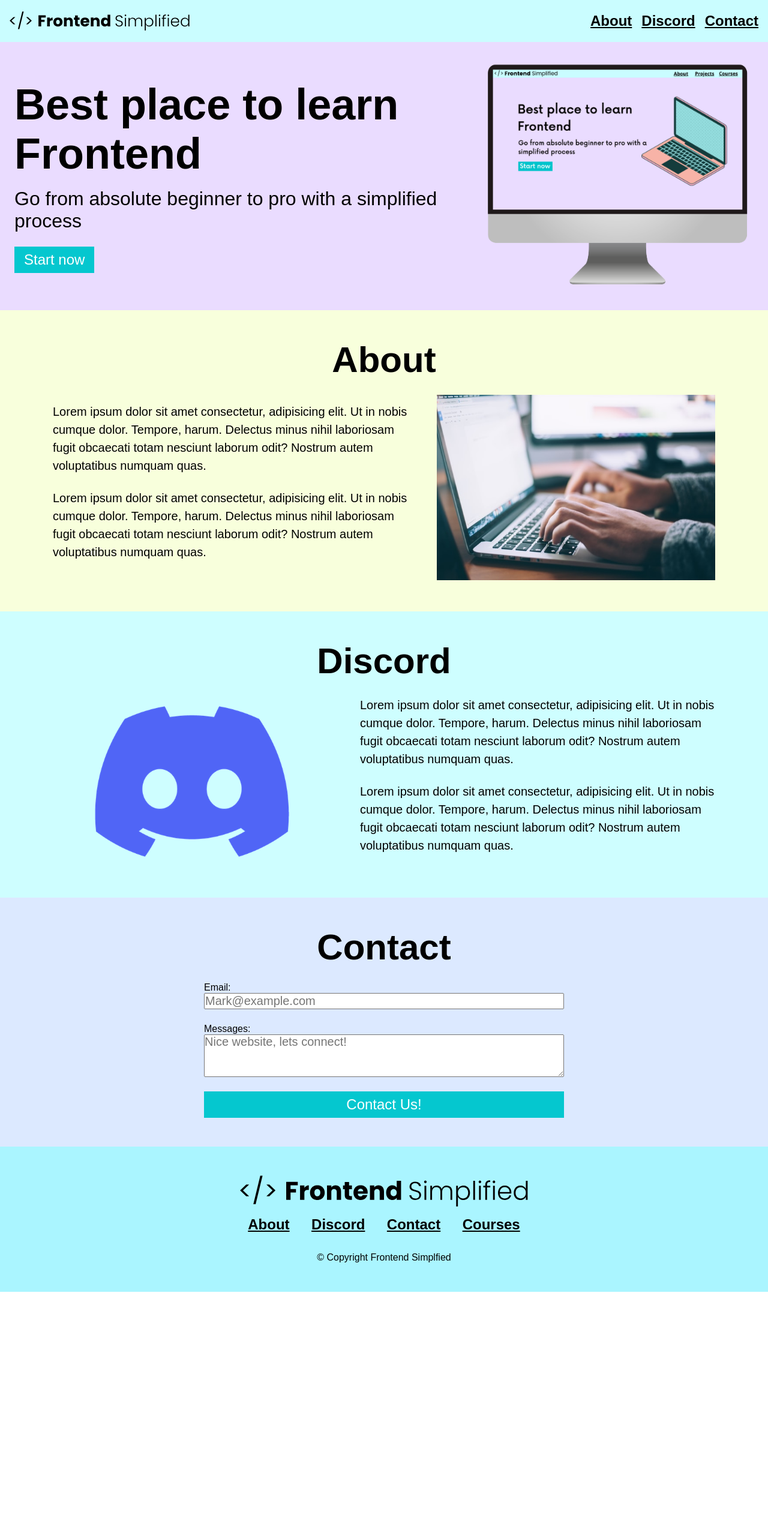
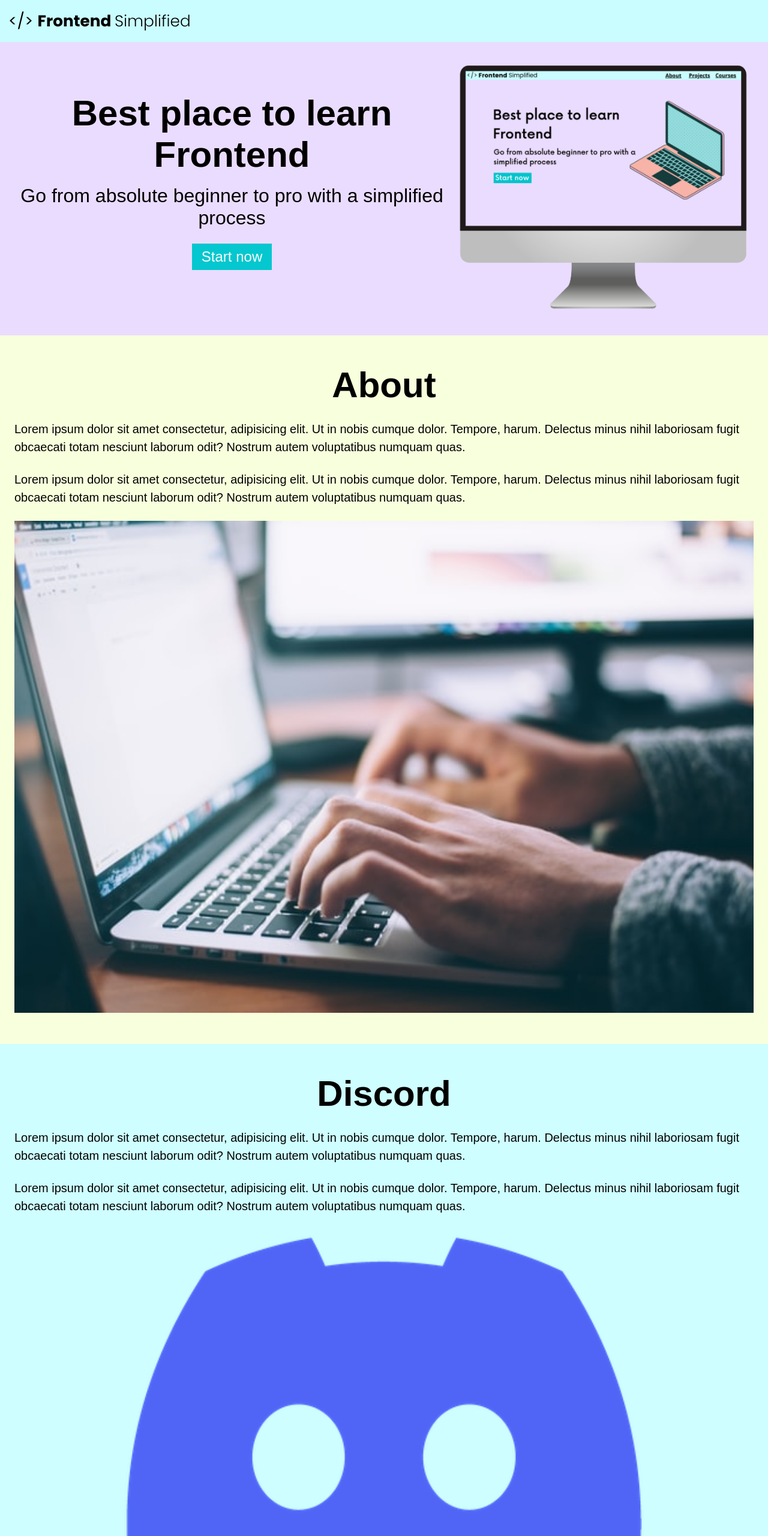
Before and after one commit to IsaiahRod13/Frontend-Simplified, a plain HTML site: page index.html in a window 1280 px wide. Shown: the top 2560 px of the page at 60% size. Before the commit the page ends 2153 px from the top, so only its background shows below. Drawn offline with Linux system fonts and the light colour scheme.

Commit message:
Responsiveness

```diff
--- a/Style/style.css
+++ b/Style/style.css
@@ -144,6 +144,8 @@
     max-width: 600px;
     display: flex;
     flex-direction: column;
+    margin: 0 auto;
+    padding: 0 12px;
 }
 
 input, #comment{
@@ -180,3 +182,71 @@
 .row{
     margin: 0 auto;
 }
+
+
+/* Small Phons, Tablets, and Large Smartphones */
+
+@media(max-width: 728px){
+    .row{
+        flex-direction: column;
+    }
+}
+
+.home__description{
+    margin-bottom: 24px;
+    display: flex;
+    flex-direction: column;
+    align-items: center;
+    text-align: center;
+}
+
+.home__description--button{
+    max-width: 240px;
+}
+
+h1{
+    text-align: center;
+    font-size: 60px;
+}
+
+.headertext{
+    text-align: center;
+    font-size: 28px;
+}
+
+ul{
+    display: none;
+}
+
+.section__description{
+    flex-direction: column;
+}
+
+.section__description--wrapper{
+   width: 100%;
+}
+
+.about__img--wrapper{
+    width: 100%;
+}
+
+#discord .section__description{
+    flex-direction: column-reverse;
+}
+
+footer{
+    padding: 48px 24px;
+}
+
+.footer__logo{
+    max-width: 360px;
+}
+
+.footer__link{
+    padding: 0 8px;
+    font-size: 18px;
+}
+
+.footer__links{
+    margin-bottom: 24px;
+}
--- a/index.html
+++ b/index.html
@@ -28,12 +28,12 @@
 
       <header>
         <div class="row">
-          <div>
+          <div class="home__description">
             <h1>Best place to learn Frontend</h1>
             <p id="headertext">
               Go from absolute beginner to pro with a simplified process
             </p>
-            <button>Start now</button>
+            <button class="home__description--button">Start now</button>
           </div>
           <figure>
             <img src="./assets/laptop.png" alt="Laptop picture" />
```
